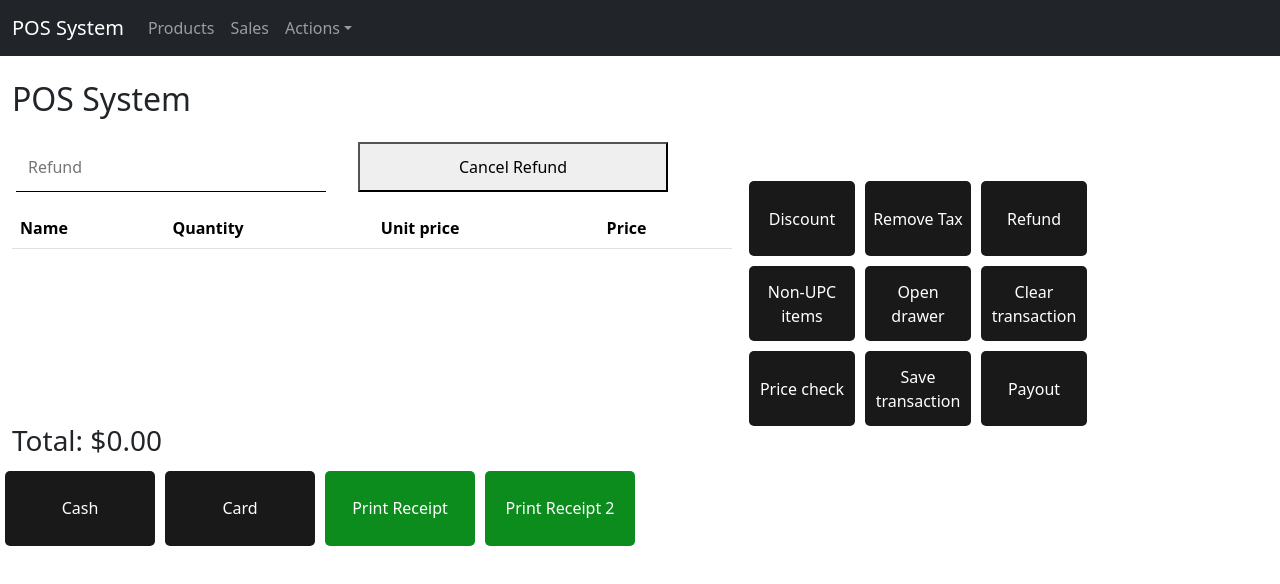
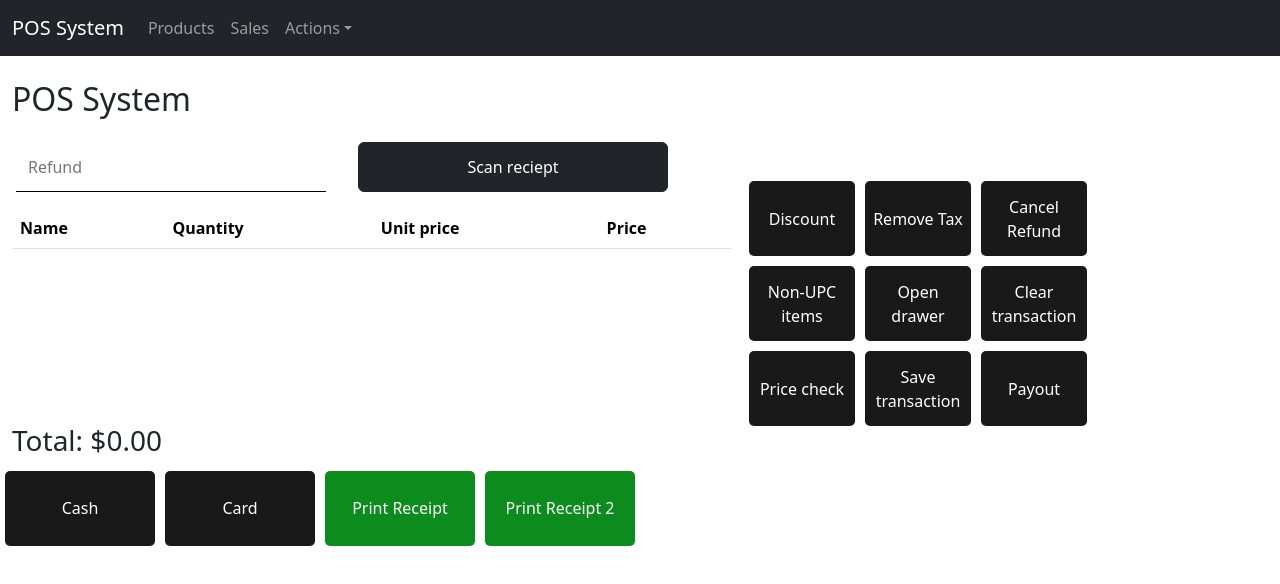
Before and after one commit to magedbebawy/pos-frontend, a React (Create React App) app: page / in a window 1280 px wide. Both pictures are taken after a click on the button "Refund". Shown: the top 584 px of the page. Built offline with nearby package versions, Linux system fonts and the light colour scheme.

Commit message:
refund functions part 4

```diff
--- a/src/components/POS/Pos.js
+++ b/src/components/POS/Pos.js
@@ -15,20 +15,30 @@ import {
     addTax,
     removeTax
 } from '../../redux/actions/transactionActions';
+import {
+    addItemRefund,
+    removeItemRefund,
+    updateItemRefund,
+    clearRefund
+} from '../../redux/actions/refundActions';
 import prod from '../../products';
 import trans from '../../sales';
 import soldItems from '../../productsSold';
 
 const POS = () => {
+    const [ transType, setTransType ] = useState('transaction');
     const inputRef = useRef(null);
     const priceCheckRef = useRef(null);
     const refundRef = useRef(null);
     const refundItemRef = useRef(null);
     const dispatch = useDispatch();
-    const items = useSelector(state => state.transaction.items);
-    const total = useSelector(state => state.transaction.total);
-    const discount = useSelector(state => state.transaction.discount);
-    const taxes = useSelector(state => state.transaction.taxes);
+    const refundState = useSelector(state => state.refund);
+    const transactionState = useSelector(state => state.transaction);
+    const transState = transType === 'transaction' ? transactionState : refundState;
+    const items = transState.items;
+    const total = transState.total;
+    const discount = transState.discount;
+    const taxes = transState.taxes;
     const [showEdit, setShowEdit] = useState(false);
     const [showDiscount, setShowDiscount] = useState(false);
     const [ discountType, setDiscountType ] = useState('percent');
@@ -38,7 +48,6 @@ const POS = () => {
     const [ checkItem, setCheckItem ] = useState('');
     const [ checkItemBarcode, setCheckItemBarcode ] = useState('');
     const [ showRefund, setShowRefund] = useState(false);
-    const [ transType, setTransType ] = useState('transaction');
     const [ noReciept, setNoReciept ] = useState(false);
     // const handleClose = () => setShow(false);
     // const handleShow = () => setShow(true);
@@ -133,7 +142,8 @@ const POS = () => {
         let product = prod.filter(product => product.barcode == barcode);
         console.log('product', product)
         if (product.length > 0) {
-            dispatch(addItem(product[0]));
+            transType === 'transaction' ? dispatch(addItem(product[0])) : dispatch(addItemRefund(product[0]));
+            console.log(items);
             setTaxable(true);
             setBarcode('');
             return;
@@ -197,7 +207,12 @@ const POS = () => {
                             }
                         }}
                     />
-                    <button className='col-lg-5 m-3'>Cancel Refund</button>
+                    {
+                        transType === 'refund' ?
+                        <button className='btn btn-dark col-lg-5 m-3'>Scan reciept</button>
+                        : ''
+                    }
+
                 </div>
 
                 <table className="table tableBody">
@@ -276,7 +291,11 @@ const POS = () => {
                                 dispatch(addTax());
                             }}>Add Tax</button>
                         }
-                        <button className='col customBtn' onClick={() => setTransType('refund')}>Refund</button>
+                        {
+                            transType === 'refund' ?
+                            <button className='col customBtn' onClick={() => setTransType('transaction')}>Cancel Refund</button> :
+                            <button className='col customBtn' onClick={() => setTransType('refund')}>Refund</button>
+                        }
                     </div>
                     <div className='row'>
                         <button className='col customBtn'>Non-UPC items</button>
--- a/src/redux/combineReduers.js
+++ b/src/redux/combineReduers.js
@@ -1,11 +1,12 @@
 import { combineReducers } from 'redux';
 import transactionReducer from './reducers/transactionReducer';
 import userReducer from './reducers/userReducer';
-
+import refundReducer from './reducers/refundReducer';
 
 const rootReducer = combineReducers({
     user: userReducer,
-    transaction: transactionReducer
+    transaction: transactionReducer,
+    refund: refundReducer
 });
 
 
--- a/src/redux/reducers/refundReducer.js
+++ b/src/redux/reducers/refundReducer.js
@@ -4,6 +4,7 @@ import {
     UPDATE_ITEM_REFUND,
     CLEAR_REFUND
 } from '../actions/refundActions';
+import taxes from '../../taxes';
 
 const initialState = {
     items: [],
@@ -26,6 +27,8 @@ const refundReducer = (state = initialState, action) => {
                 discount: 0,
                 taxes: 0,
             };
+        case ADD_ITEM_REFUND:
+            return addItem(state, action.payload);
         default:
             return state;
     }
@@ -78,4 +81,4 @@ const calcTax = (price, taxType) => {
     return 0;
 }
 
-module.exports = refundReducer;
+export default refundReducer;
```
